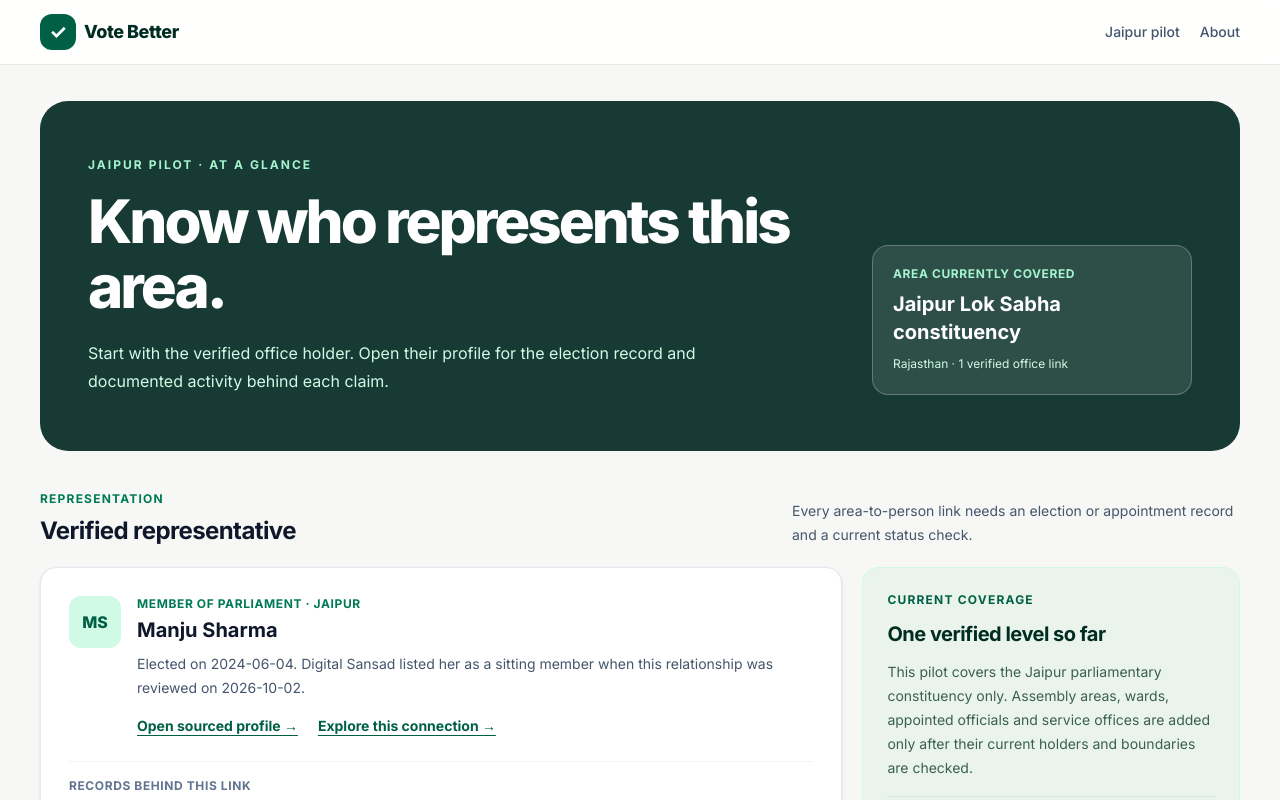
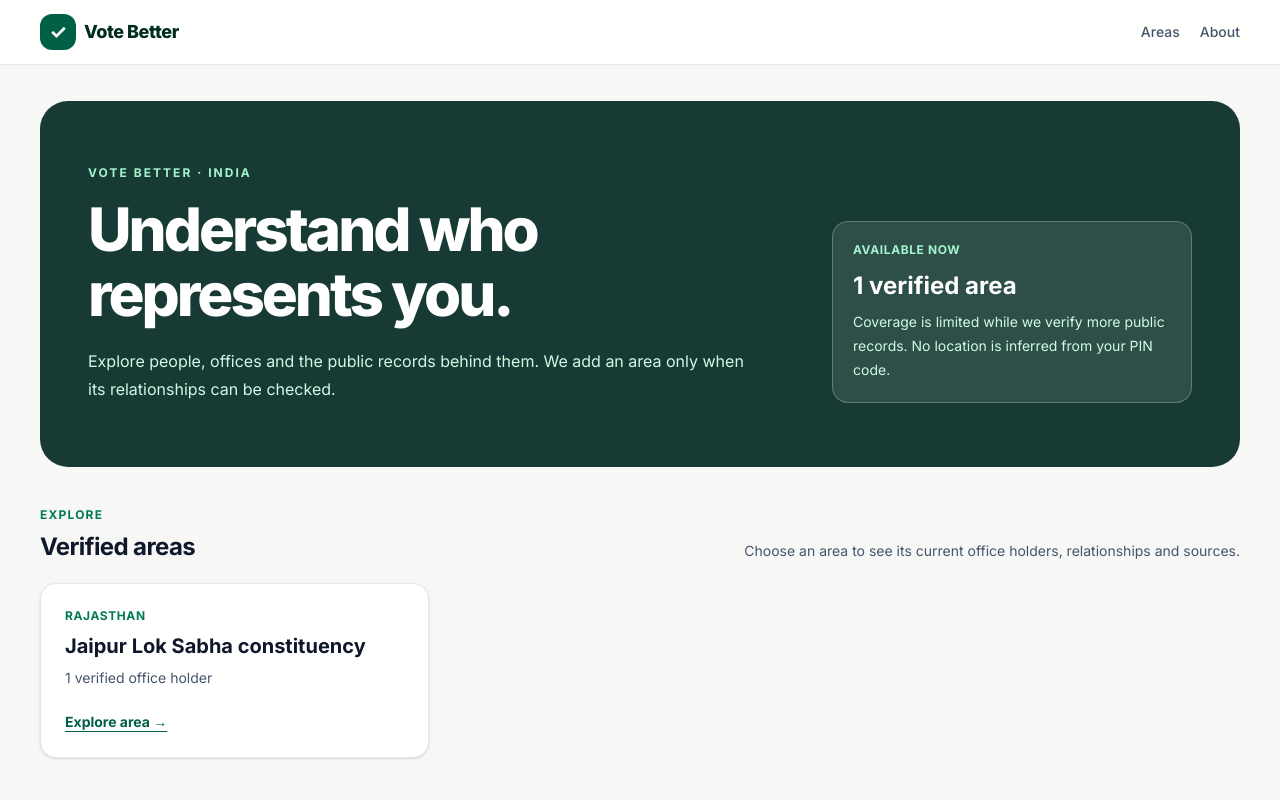
Before and after one commit to sourabh69733/vote-better, a Next.js app in the folder web/: page / in a window 1280 px wide. Shown: the top 800 px of the page. Built offline with nearby package versions, Linux system fonts and the light colour scheme.

Commit message:
feat: make home a verified area directory

```diff
--- a/web/app/about/page.tsx
+++ b/web/app/about/page.tsx
@@ -6,28 +6,28 @@ export default function AboutPage() {
       <h1 className="text-3xl font-bold text-slate-900">About Vote Better</h1>
       <p className="mt-4 max-w-3xl leading-relaxed text-slate-700">
         Vote Better aims to help people understand who represents them and who
-        contests their elections. We are starting with one Jaipur Lok Sabha
-        profile so we can test whether the information is accurate, clear and
-        useful before expanding.
+        contests their elections. Each area, office and person is added with
+        checked public records. Jaipur Lok Sabha is the first area in this
+        growing directory.
       </p>
 
       <div className="mt-8 grid items-start gap-5 lg:grid-cols-2">
         <section className="rounded-2xl border border-slate-200 bg-white p-6">
-          <h2 className="text-xl font-bold text-slate-900">How this pilot handles evidence</h2>
+          <h2 className="text-xl font-bold text-slate-900">How we handle evidence</h2>
           <ul className="mt-4 list-disc space-y-3 pl-5 text-sm leading-relaxed text-slate-700">
             <li>Each displayed factual record links to its original source.</li>
             <li>Office status is checked at a stated date and can change.</li>
             <li>Parliamentary questions show activity, not completed local work.</li>
             <li>Information awaiting review is left out rather than shown as zero.</li>
-            <li>There is no candidate ranking or recommendation in this pilot.</li>
+            <li>There is no candidate ranking or recommendation yet.</li>
           </ul>
         </section>
 
         <section className="rounded-2xl border border-slate-200 bg-white p-6">
           <h2 className="text-xl font-bold text-slate-900">Current scope</h2>
           <p className="mt-3 text-sm leading-relaxed text-slate-700">
-            The pilot covers the Jaipur parliamentary constituency. Jaipur Rural
-            is a separate constituency. We have not verified assembly-area
+            Current verified coverage includes the Jaipur parliamentary constituency.
+            Jaipur Rural is a separate constituency. We have not verified assembly-area
             mapping, other representatives, candidate social accounts, or a
             complete record of constituency work. The profile says when each
             source was checked.
@@ -40,7 +40,7 @@ export default function AboutPage() {
         Election Commission, Parliament or any political party.
       </p>
       <Link href="/" className="mt-6 inline-block text-sm font-semibold text-emerald-800 hover:underline">
-        ← Back to Jaipur pilot
+        ← Back to verified areas
       </Link>
     </div>
   );
--- a/web/app/layout.tsx
+++ b/web/app/layout.tsx
@@ -9,9 +9,9 @@ const inter = Inter({
 });
 
 export const metadata: Metadata = {
-  title: "Vote Better - Jaipur pilot",
+  title: "Vote Better",
   description:
-    "A source-backed pilot profile for Jaipur's elected Lok Sabha representative.",
+    "Explore verified public records about elected representatives and candidates in India.",
 };
 
 export default function RootLayout({
@@ -36,7 +36,7 @@ export default function RootLayout({
                 href="/"
                 className="text-slate-600 hover:text-emerald-800 transition-colors"
               >
-                Jaipur pilot
+                Areas
               </Link>
               <Link
                 href="/about"
--- a/web/app/page.tsx
+++ b/web/app/page.tsx
@@ -1,110 +1,54 @@
 import Link from "next/link";
-import { getAreaOverview } from "@/lib/civic-area";
+import { listAreaOverviews } from "@/lib/civic-area";
 
 export default function Home() {
-  const overview = getAreaOverview("jaipur-lok-sabha");
-  if (!overview) throw new Error("Jaipur pilot area is missing");
+  const areas = listAreaOverviews();
 
   return (
     <div className="mx-auto w-full max-w-[1480px] px-4 pb-16 pt-6 sm:px-6 sm:pt-9 lg:px-10">
-      <div className="grid gap-8 overflow-hidden rounded-[28px] bg-[#173a34] px-6 py-10 text-white sm:px-10 sm:py-12 lg:grid-cols-[minmax(0,1fr)_320px] lg:items-end lg:px-12 lg:py-14">
+      <header className="grid gap-8 rounded-[28px] bg-[#173a34] px-6 py-10 text-white sm:px-10 sm:py-12 lg:grid-cols-[minmax(0,1fr)_360px] lg:items-end lg:px-12 lg:py-16">
         <div>
-          <p className="text-xs font-bold uppercase tracking-[0.17em] text-emerald-200">
-            Jaipur pilot · At a glance
-          </p>
+          <p className="text-xs font-bold uppercase tracking-[0.17em] text-emerald-200">Vote Better · India</p>
           <h1 className="mt-4 max-w-3xl text-4xl font-extrabold leading-[1.08] tracking-[-0.05em] sm:text-5xl xl:text-6xl">
-            Know who represents this area.
+            Understand who represents you.
           </h1>
           <p className="mt-5 max-w-2xl text-sm leading-7 text-emerald-100 sm:text-base">
-            Start with the verified office holder. Open their profile for the
-            election record and documented activity behind each claim.
+            Explore people, offices and the public records behind them. We add an
+            area only when its relationships can be checked.
           </p>
         </div>
-        <div className="flex flex-col rounded-2xl border border-white/25 bg-white/10 px-5 py-5">
-          <span className="text-xs font-bold uppercase tracking-wider text-emerald-200">
-            Area currently covered
-          </span>
-          <strong className="mt-2 text-xl">{overview.area.label}</strong>
-          <span className="mt-2 text-xs leading-5 text-emerald-100">
-            {overview.area.state} · {overview.links.length} verified office link
-          </span>
+        <div className="rounded-2xl border border-white/25 bg-white/10 p-5">
+          <p className="text-xs font-bold uppercase tracking-wider text-emerald-200">Available now</p>
+          <p className="mt-3 text-2xl font-bold">{areas.length} verified {areas.length === 1 ? "area" : "areas"}</p>
+          <p className="mt-2 text-sm leading-6 text-emerald-100">
+            Coverage is limited while we verify more public records. No location is inferred from your PIN code.
+          </p>
         </div>
-      </div>
+      </header>
 
-      <section className="mt-10" aria-labelledby="representatives-heading">
+      <section className="mt-10" aria-labelledby="areas-heading">
         <div className="flex flex-col justify-between gap-2 sm:flex-row sm:items-end">
           <div>
-            <p className="text-xs font-bold uppercase tracking-widest text-emerald-700">
-              Representation
-            </p>
-            <h2 id="representatives-heading" className="mt-2 text-2xl font-bold tracking-tight text-slate-900">
-              Verified representative
-            </h2>
+            <p className="text-xs font-bold uppercase tracking-widest text-emerald-700">Explore</p>
+            <h2 id="areas-heading" className="mt-2 text-2xl font-bold tracking-tight text-slate-900">Verified areas</h2>
           </div>
-          <p className="max-w-md text-sm leading-6 text-slate-600">
-            Every area-to-person link needs an election or appointment record
-            and a current status check.
+          <p className="max-w-lg text-sm leading-6 text-slate-600">
+            Choose an area to see its current office holders, relationships and sources.
           </p>
         </div>
-
-        <div className="mt-5 grid items-start gap-5 lg:grid-cols-[minmax(0,1.7fr)_minmax(290px,0.8fr)]">
-          <div className="grid gap-4">
-            {overview.links.map((link) => (
-              <article key={link.id} className="rounded-2xl border border-slate-200 bg-white p-5 shadow-sm sm:p-7">
-                <div className="flex items-start gap-4">
-                  <div className="flex h-13 w-13 shrink-0 items-center justify-center rounded-xl bg-emerald-100 text-base font-extrabold text-emerald-800" aria-hidden="true">
-                    {link.person.name.split(/\s+/).map((part) => part[0]).slice(0, 2).join("")}
-                  </div>
-                  <div className="min-w-0 flex-1">
-                    <p className="text-xs font-bold uppercase tracking-wider text-emerald-700">
-                      {link.office.title} · {overview.area.name}
-                    </p>
-                    <h3 className="mt-1 text-xl font-bold text-slate-900">
-                      {link.person.name}
-                    </h3>
-                    <p className="mt-2 text-sm leading-6 text-slate-600">
-                      Elected on {link.startedOn}. Digital Sansad listed her as a
-                      sitting member when this relationship was reviewed on {link.reviewedOn}.
-                    </p>
-                    <Link href={`/people/${link.person.slug}`} className="mt-4 inline-block text-sm font-bold text-emerald-800 underline underline-offset-4 hover:text-emerald-950">
-                      Open sourced profile →
-                    </Link>
-                    <Link href="/areas/jaipur/relationships" className="ml-5 mt-4 inline-block text-sm font-bold text-emerald-800 underline underline-offset-4 hover:text-emerald-950">
-                      Explore this connection →
-                    </Link>
-                  </div>
-                </div>
-                <div className="mt-6 border-t border-slate-100 pt-4">
-                  <p className="text-xs font-bold uppercase tracking-wider text-slate-500">
-                    Records behind this link
-                  </p>
-                  <ul className="mt-2 flex flex-wrap gap-x-5 gap-y-2">
-                    {link.sources.map((source) => (
-                      <li key={source.id}>
-                        <a href={source.url} target="_blank" rel="noopener noreferrer" className="text-sm font-semibold text-emerald-800 underline underline-offset-4 hover:text-emerald-950">
-                          {source.title} ↗
-                        </a>
-                      </li>
-                    ))}
-                  </ul>
-                </div>
-              </article>
-            ))}
-          </div>
-          <aside className="rounded-2xl border border-emerald-100 bg-[#eaf4ec] p-6 lg:sticky lg:top-24" aria-labelledby="coverage-heading">
-            <p className="text-xs font-bold uppercase tracking-widest text-emerald-800">Current coverage</p>
-            <h2 id="coverage-heading" className="mt-3 text-xl font-bold tracking-tight text-emerald-950">
-              One verified level so far
-            </h2>
-            <p className="mt-3 text-sm leading-6 text-emerald-950/75">
-              This pilot covers the Jaipur parliamentary constituency only.
-              Assembly areas, wards, appointed officials and service offices
-              are added only after their current holders and boundaries are checked.
-            </p>
-            <p className="mt-4 border-t border-emerald-900/10 pt-4 text-xs leading-5 text-emerald-950/65">
-              PIN and browser location lookup will follow verified boundary data.
-            </p>
-          </aside>
+        <div className="mt-5 grid gap-4 md:grid-cols-2 xl:grid-cols-3">
+          {areas.map(({ area, links }) => (
+            <article key={area.id} className="rounded-2xl border border-slate-200 bg-white p-6 shadow-sm">
+              <p className="text-xs font-bold uppercase tracking-wider text-emerald-700">{area.state}</p>
+              <h3 className="mt-2 text-xl font-bold text-slate-900">{area.label}</h3>
+              <p className="mt-2 text-sm text-slate-600">
+                {links.length} verified {links.length === 1 ? "office holder" : "office holders"}
+              </p>
+              <Link href={`/areas/${area.id}`} className="mt-6 inline-block text-sm font-bold text-emerald-800 underline underline-offset-4 hover:text-emerald-950">
+                Explore area →
+              </Link>
+            </article>
+          ))}
         </div>
       </section>
     </div>
```
